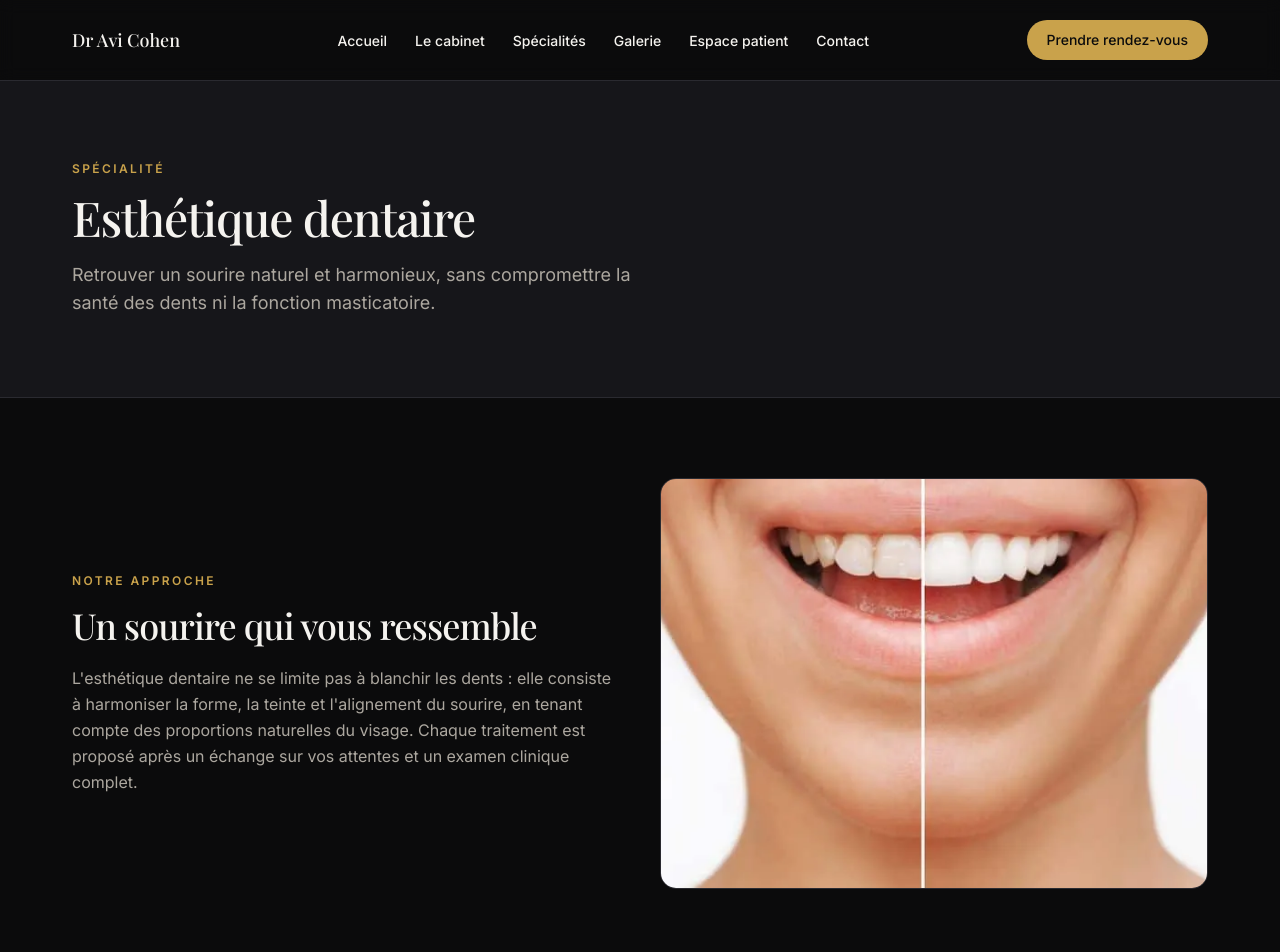
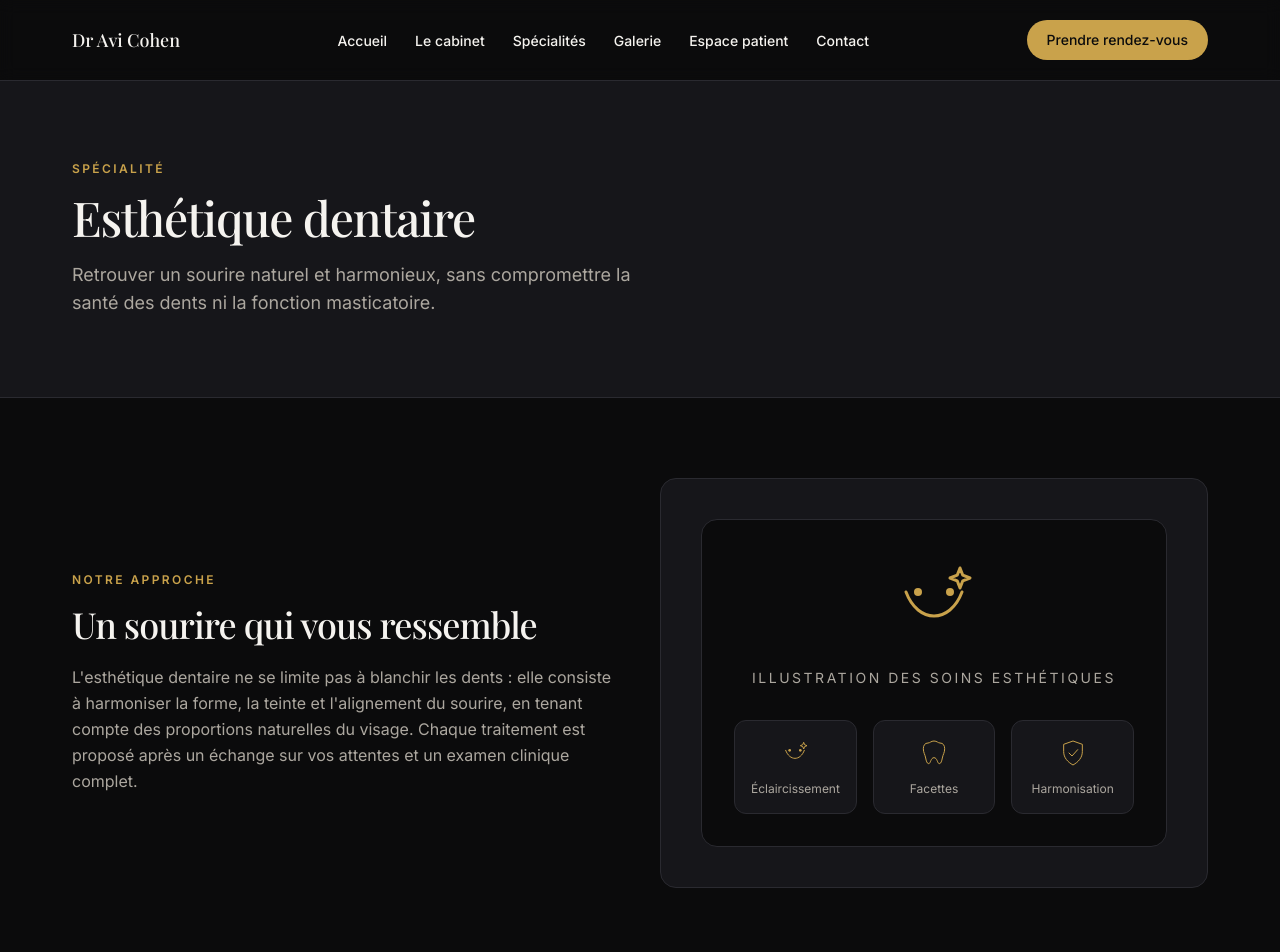
Before and after one commit to bcisse14/AviCohen, a Next.js app: page /specialites/esthetique-dentaire in a window 1280 px wide. Shown: the top 952 px of the page. Built offline with nearby package versions, Linux system fonts and the light colour scheme.

Commit message:
(Edit) : Changements des pages dentisteries et implantologie

```diff
--- a/app/specialites/dentisterie-numerique/page.tsx
+++ b/app/specialites/dentisterie-numerique/page.tsx
@@ -1,6 +1,9 @@
 import type { Metadata } from "next";
+import { existsSync } from "node:fs";
+import { join } from "node:path";
 import { PageHero } from "@/components/PageHero";
 import { Figure } from "@/components/Figure";
+import { ImagePlaceholder } from "@/components/ImagePlaceholder";
 import { CTALink, Eyebrow } from "@/components/ui";
 import { IconCalendar } from "@/components/icons";
 import { specialties, siteConfig } from "@/lib/site-config";
@@ -18,6 +21,10 @@ export const metadata: Metadata = {
 };
 
 const numerique = specialties.find((s) => s.slug === "dentisterie-numerique");
+const detailPrinterImageSrc = "/images/cfao-imprimante-3d-detail.jpg";
+const hasDetailPrinterImage = existsSync(
+  join(process.cwd(), "public", "images", "cfao-imprimante-3d-detail.jpg"),
+);
 
 export default function DentisterieNumeriquePage() {
   const images = numerique?.images ?? [];
@@ -59,8 +66,8 @@ export default function DentisterieNumeriquePage() {
         <div className="container-site grid gap-10 py-16 sm:py-20 lg:grid-cols-2 lg:items-center">
           <div className="lg:order-2">
             <Figure
-              src="/images/numerique-scanner-intraoral.jpg"
-              alt="Scanner intra oral utilisé pour la conception assistée par ordinateur"
+              src="/images/numerique-opera-system.jpg"
+              alt="Écran de conception numérique affichant une reconstruction 3D du sourire"
               className="aspect-[4/3]"
             />
           </div>
@@ -92,6 +99,7 @@ export default function DentisterieNumeriquePage() {
               les délais et le nombre de rendez-vous nécessaires.
             </p>
           </div>
+          <div className="grid gap-4 sm:grid-cols-2">
             {images[3] ? (
               <Figure
                 src={images[3].src}
@@ -99,6 +107,19 @@ export default function DentisterieNumeriquePage() {
                 className="aspect-[4/3]"
               />
             ) : null}
+            {hasDetailPrinterImage ? (
+              <Figure
+                src={detailPrinterImageSrc}
+                alt="Détail d'une imprimante 3D utilisée pour la fabrication assistée par ordinateur"
+                className="aspect-[4/3]"
+              />
+            ) : (
+              <ImagePlaceholder
+                label="Détail imprimante 3D à venir"
+                className="aspect-[4/3]"
+              />
+            )}
+          </div>
         </div>
       </section>
 
--- a/app/specialites/esthetique-dentaire/page.tsx
+++ b/app/specialites/esthetique-dentaire/page.tsx
@@ -1,7 +1,6 @@
 import type { Metadata } from "next";
 import { PageHero } from "@/components/PageHero";
 import { CTALink, Eyebrow } from "@/components/ui";
-import { Figure } from "@/components/Figure";
 import {
   IconCalendar,
   IconShield,
@@ -67,12 +66,28 @@ export default function EsthetiqueDentairePage() {
               clinique complet.
             </p>
           </div>
-          <Figure
-            src="/images/soins-esthetiques-dentaires.webp"
-            alt="Soins d'esthétique dentaire"
-            className="aspect-[4/3]"
-            priority
-          />
+          <div className="rounded-2xl border border-border bg-surface p-8 sm:p-10">
+            <div className="rounded-2xl border border-border/70 bg-background p-8 text-center">
+              <IconSparkleSmile className="mx-auto h-20 w-20 text-accent sm:h-24 sm:w-24" />
+              <p className="mt-5 text-sm uppercase tracking-[0.18em] text-muted">
+                Illustration des soins esthétiques
+              </p>
+              <div className="mt-8 grid gap-4 sm:grid-cols-3">
+                <div className="rounded-xl border border-border bg-surface p-4">
+                  <IconSparkleSmile className="mx-auto h-8 w-8 text-accent" />
+                  <p className="mt-3 text-xs text-muted">Éclaircissement</p>
+                </div>
+                <div className="rounded-xl border border-border bg-surface p-4">
+                  <IconTooth className="mx-auto h-8 w-8 text-accent" />
+                  <p className="mt-3 text-xs text-muted">Facettes</p>
+                </div>
+                <div className="rounded-xl border border-border bg-surface p-4">
+                  <IconShield className="mx-auto h-8 w-8 text-accent" />
+                  <p className="mt-3 text-xs text-muted">Harmonisation</p>
+                </div>
+              </div>
+            </div>
+          </div>
         </div>
       </section>
 
```
Also changed, not shown: public/images/cfao-imprimante-3d-detail.jpg (added). Lines whose indentation alone changed are shown as unchanged.
